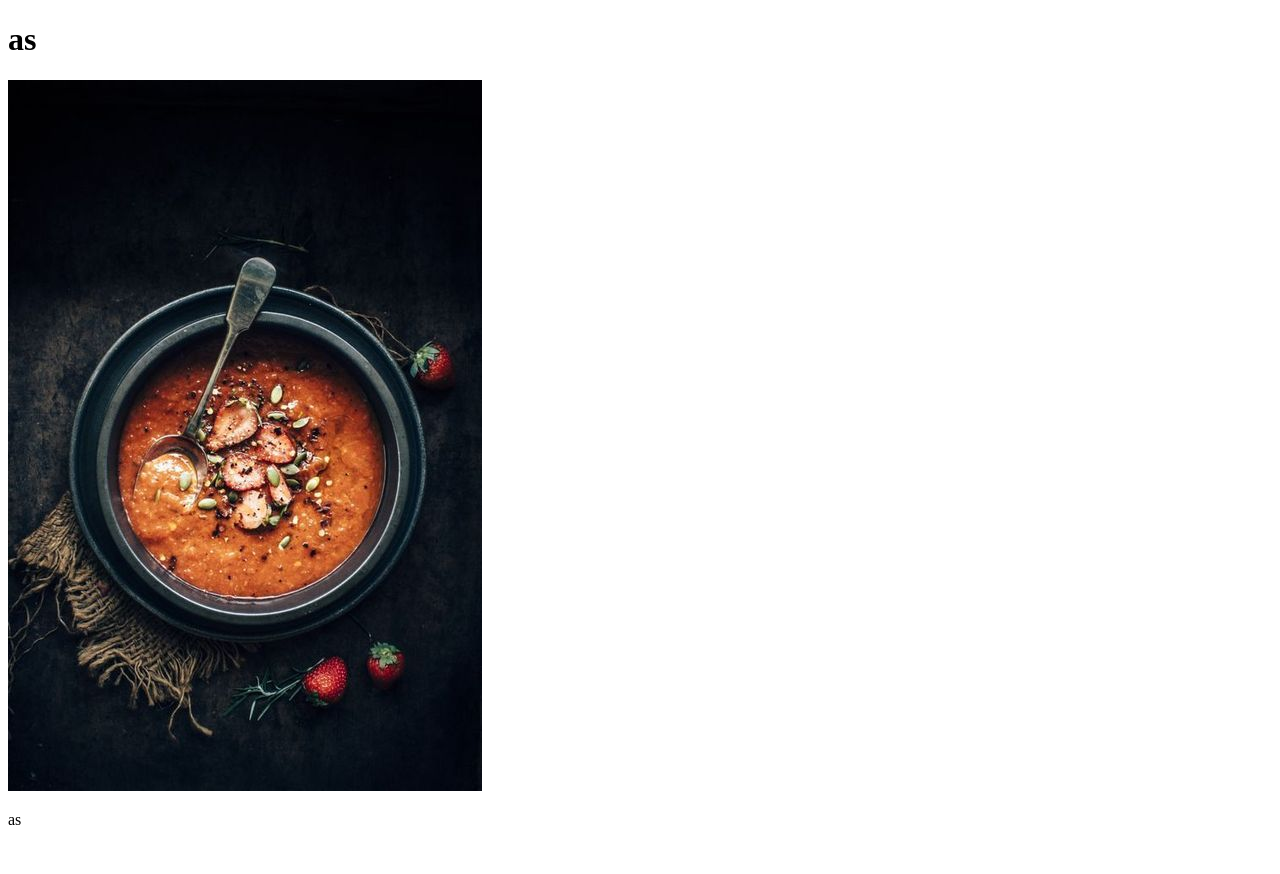
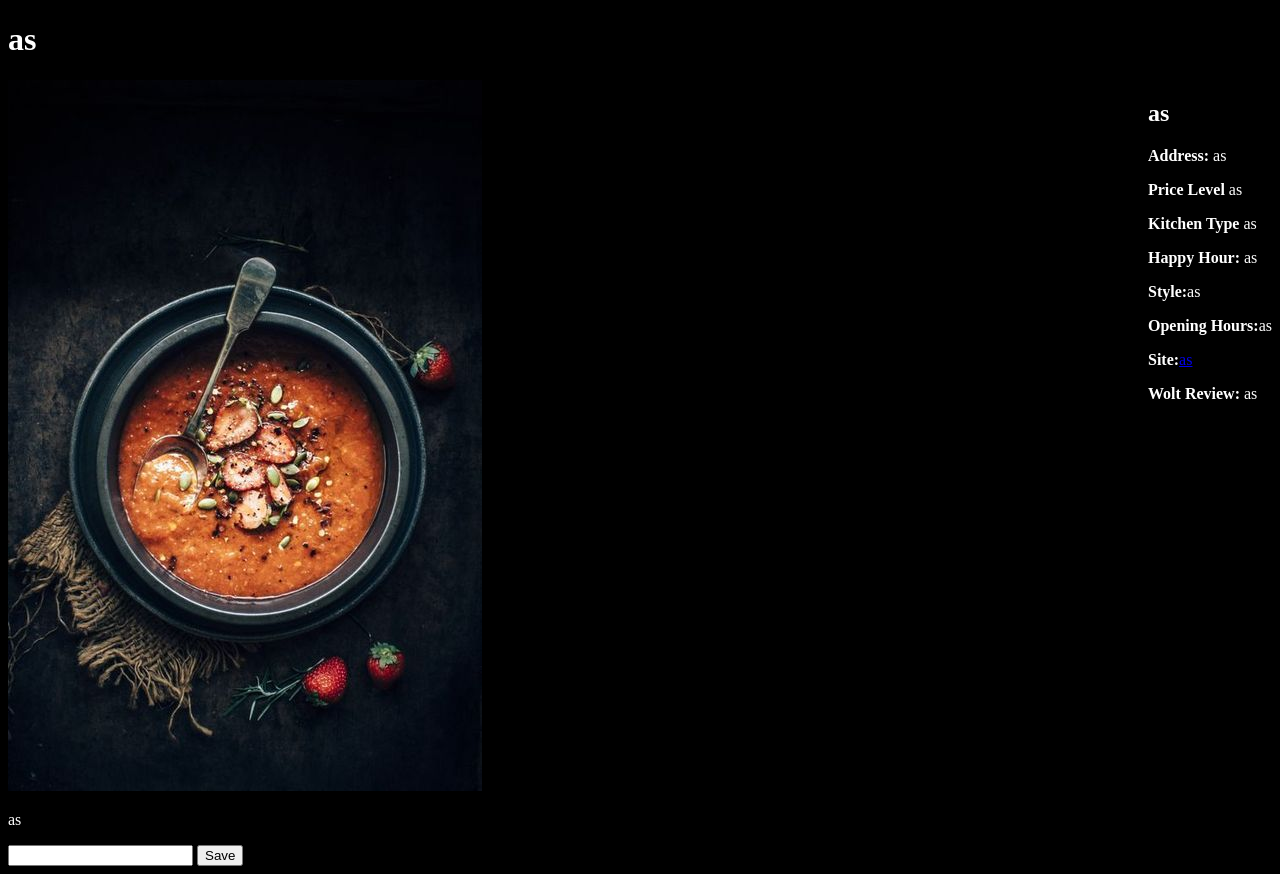
Before and after one commit to NastiaFeigin/1, a Flask app: page /rest_page/1 in a window 1280 px wide. Before the commit the page ends 825 px from the top, so only its background shows below. Run offline with Flask 3, Linux system fonts and the light colour scheme; parts of the project's set-up code (start-up, migrations or seed data) failed here and were passed over.

Commit message:
only review form

```diff
--- a/best_food/app.py
+++ b/best_food/app.py
@@ -4,6 +4,11 @@ from flask_sqlalchemy import SQLAlchemy
 from flask_migrate import Migrate, migrate
 import os
 from werkzeug.utils import secure_filename
+
+
+
+
+
 
 app = Flask(__name__)
 app.config['SQLALCHEMY_DATABASE_URI'] = 'sqlite:///best.db'
@@ -73,6 +78,7 @@ def rest(rest_id):
 def add_rest():
     if request.method == "POST":
         name = request.form.get('name')
+        print("Received name:", name)
         info = request.form.get('info')
         address = request.form.get('address')
         price_level = request.form.get('price_level')
--- a/best_food/templates/index.html
+++ b/best_food/templates/index.html
@@ -63,7 +63,7 @@
     <div class="gallery">
         {% for restaurant in restaurants %}
             <a href="{{ url_for('rest', rest_id=restaurant.id) }}">
-                <img src="{{ url_for('static', filename=restaurant.poster) }}" alt="{{ restaurant.name }}" >
+                <img src="{{ url_for('static_files', filename=restaurant.poster) }}" alt="{{ restaurant.name }}" >
                 <div class="caption">{{ restaurant.name}} </div>
             </a>
         {% endfor %}
--- a/best_food/templates/login.html
+++ b/best_food/templates/login.html
@@ -7,7 +7,7 @@
     <style>
 
     body {
-      background-image: url("static/food/pizza.jpg");
+      background-image: url("static/food/emesh.jpg");
       background-repeat: repeat;
       background-size: 1250px 850px;
 
--- a/best_food/templates/rest_page.html
+++ b/best_food/templates/rest_page.html
@@ -3,11 +3,64 @@
 <head>
     <meta charset="UTF-8">
     <title>{{ restaurant.name }}</title>
+     <style>
+     body {
+            background-color: black;
+            color: white;
+
+        .container {
+            display: flex;
+            align-items: flex-start;
+        }
+
+        .poster {
+            flex: 1;
+            margin-right: 20px;
+        }
+
+        .info {
+            flex: 2;
+        }
+
+        .info h2 {
+            margin-top: 0;
+        }
+    </style>
 </head>
 <body>
     <h1>{{ restaurant.name }}</h1>
-    <img src="{{ restaurant.poster }}" alt="{{ restaurant.name }}">
+    <div class="container ">
+
+        <div class="poster">
+            <img src="{{ url_for('static', filename=restaurant.poster) }}" alt="{{ restaurant.name }}">
+        </div>
+
+        <dif class="data">
+
+            <h2>{{ restaurant.name }}</h2>
+            <p><strong>Address:</strong> {{ restaurant.address}}</p>
+            <p><strong>Price Level</strong> {{restaurant.price_level}}</p>
+            <p><strong>Kitchen Type</strong> {{ restaurant.kitchen_type}}</p>
+            <p><strong>Happy Hour:</strong> {{restaurant.happy_hour}}</p>
+            <p><strong>Style:</strong>{{ restaurant.style}}</p>
+            <p><strong>Opening Hours:</strong>{{ restaurant.opening_hours}}</p>
+            <p><strong>Site:</strong><a href="{{restaurant.site}}">{{restaurant.site}}</a></p>
+            <p><strong>Wolt Review:</strong> {{restaurant.wolt_review}}</p>
+        </dif>
+
+
+    </div>
     <p>{{ restaurant.info }}</p>
+
+        <form>
+
+            <input type="text" name="comment">
+            <button type="submit" >Save</button>
+
+        </form>
+
+
+
 
 
 </body>
```
Also changed, not shown: best_food/instance/best.db, best_food/static/taizu.jpg (added).
